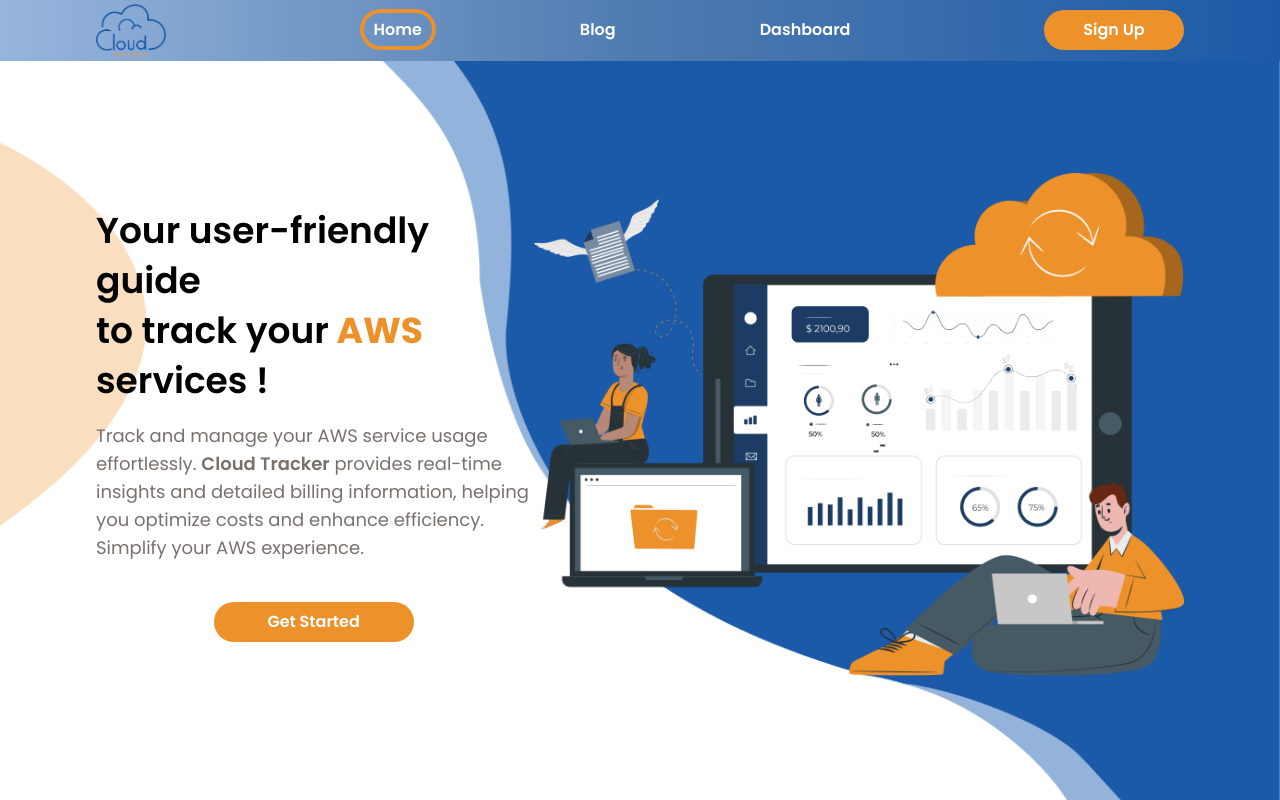
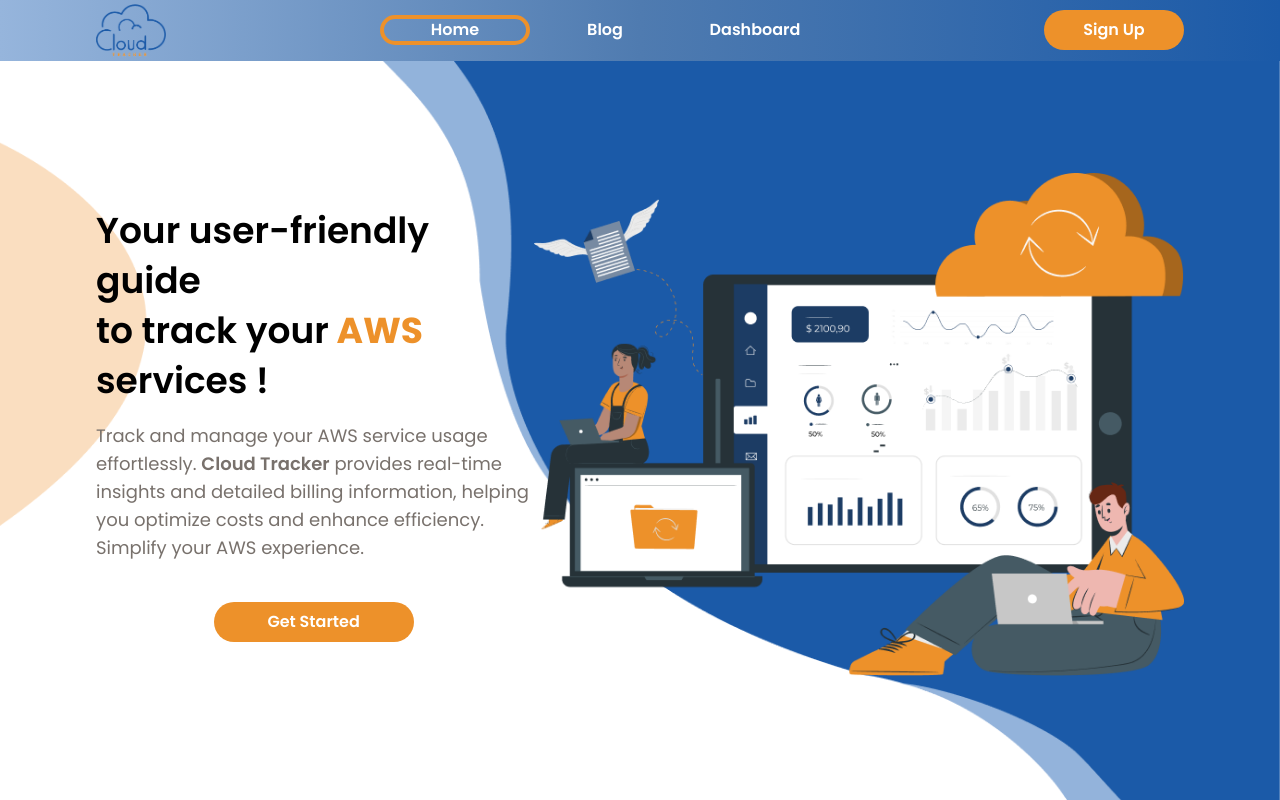
Before and after one commit to basemsala7/Cloud-Tracker-Frontend, a React (Vite) app: page / in a window 1280 px wide. Shown: the top 800 px of the page. Built offline with nearby package versions, Linux system fonts and the light colour scheme; a web font is replaced by a local one.

Commit message:
*add animation in navbar to page section
- add animation when hover in page link
- make style to selected page link

```diff
--- a/src/index.css
+++ b/src/index.css
@@ -1,11 +1,11 @@
 @import url("https://fonts.googleapis.com/css2?family=Poppins:ital,wght@0,100;0,200;0,300;0,400;0,500;0,600;0,700;0,800;0,900;1,100;1,200;1,300;1,400;1,500;1,600;1,700;1,800;1,900&display=swap");
-@import url('https://fonts.cdnfonts.com/css/mona-sans');
+@import url("https://fonts.cdnfonts.com/css/mona-sans");
 @tailwind base;
 @tailwind components;
 @tailwind utilities;
 
-.active{
+/* .active{
     border: solid 4px #ED912A;
     border-radius: 25px;
     padding: 5px 10px;
-}
+} */
--- a/src/ui/Applayout.tsx
+++ b/src/ui/Applayout.tsx
@@ -6,7 +6,7 @@
   return (
     <div>
       <NavBar />
-      <div className="relative  overflow-hidden font-poppins">
+      <div className="relative  overflow-hidden font-poppins min-h-screen">
         <Outlet />
       </div>
       <Footer />
--- a/src/ui/Footer.tsx
+++ b/src/ui/Footer.tsx
@@ -16,7 +16,7 @@
 
       <div className="z-50 flex items-center justify-between px-40 py-10 text-white">
         <div className="flex flex-col items-center gap-4">
-          <img src={logoWhite} alt="logo" />
+          <img src={logoWhite} alt="logo" draggable="false"/>
           <p className="flex items-center justify-center gap-2 text-xl font-light">
             <span className="text-2xl">
               <FaCopyright />
--- a/src/ui/NavBar.tsx
+++ b/src/ui/NavBar.tsx
@@ -1,15 +1,44 @@
 import { NavLink } from "react-router-dom";
 import Button from "./Button";
 import Logo from "./Logo";
+import { useState } from "react";
 
 const NavBar = () => {
+  const [startPosition, setStartPostion] = useState<number>(0);
+
   return (
     <nav className="z-50 flex w-full items-center justify-between bg-gradient-to-r from-linearBlue-3 via-linearBlue-2 to-linearBlue-1 px-24 py-1 font-poppins font-semibold text-white">
       <Logo />
-      <ul className="mt-0 flex items-center gap-36 pt-0">
-      <li><NavLink to="/">Home</NavLink></li>
-      <li><NavLink to="/blog">Blog</NavLink></li>
-      <li><NavLink to="/dashboard">Dashboard</NavLink></li>
+      <ul className=" relative mt-0 flex w-[450px] items-center justify-between pt-0">
+        <li
+          className="peer/item1 z-10 w-[150px] text-center"
+          onClick={() => setStartPostion(0)}
+        >
+          <NavLink to="/">Home</NavLink>
+        </li>
+
+        <li
+          className="peer/item2 z-10 w-[150px] text-center"
+          onClick={() => setStartPostion(150)}
+        >
+          <NavLink to="/blog">Blog</NavLink>
+        </li>
+
+        <li
+          className="peer/item3 z-10 w-[150px] text-center"
+          onClick={() => setStartPostion(300)}
+        >
+          <NavLink to="/dashboard">Dashboard</NavLink>
+        </li>
+
+        <li
+          id="activeLink"
+          className={`absolute z-0 left-[${startPosition + "px"}]
+          h-[30px] w-[150px] rounded-full border-4 border-linearOrange-200 transition-all
+          duration-500 peer-hover/item1:left-0
+          peer-hover/item2:left-[150px] peer-hover/item3:left-[300px]`}
+        ></li>
+
       </ul>
       <Button>Sign Up</Button>
     </nav>
```
